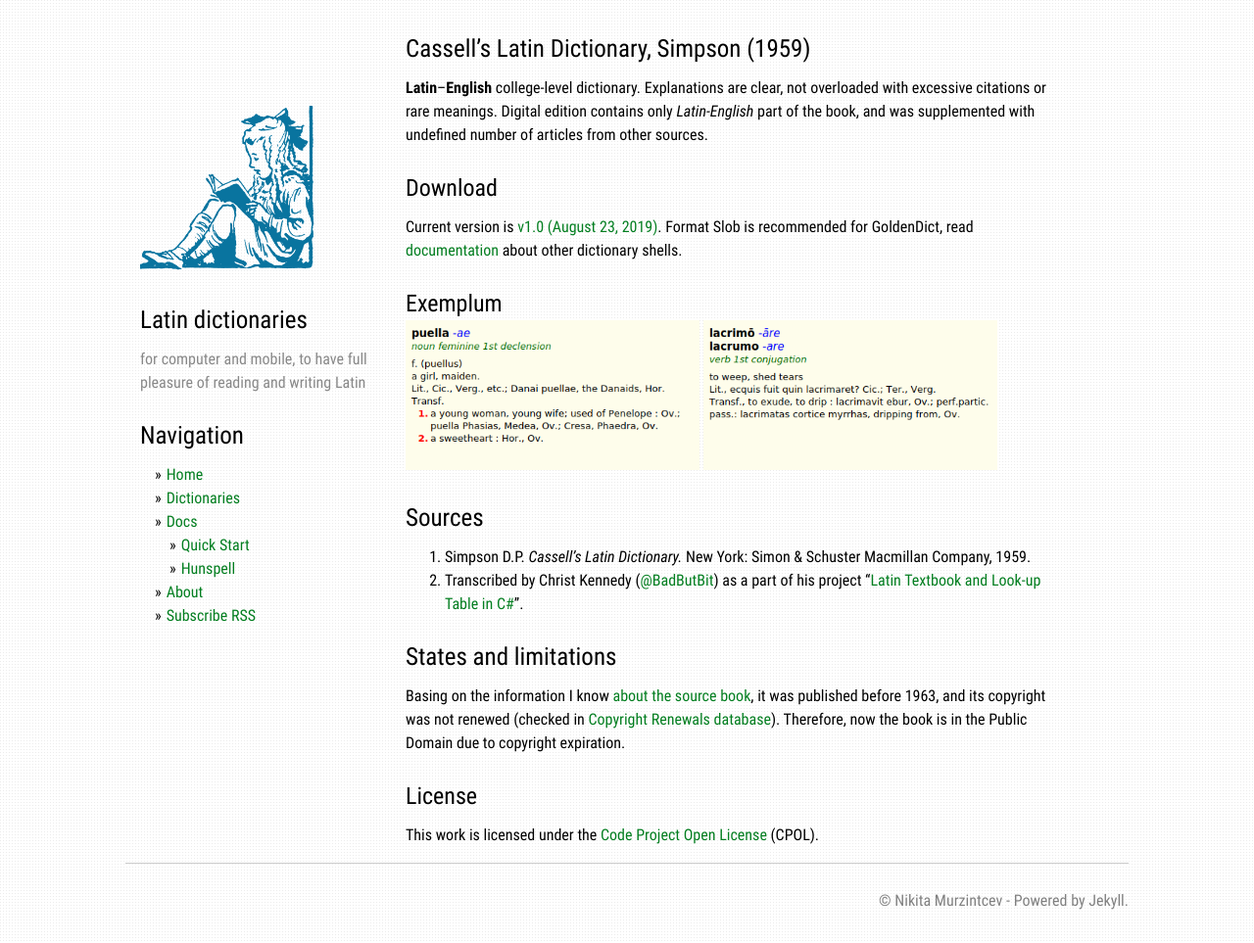
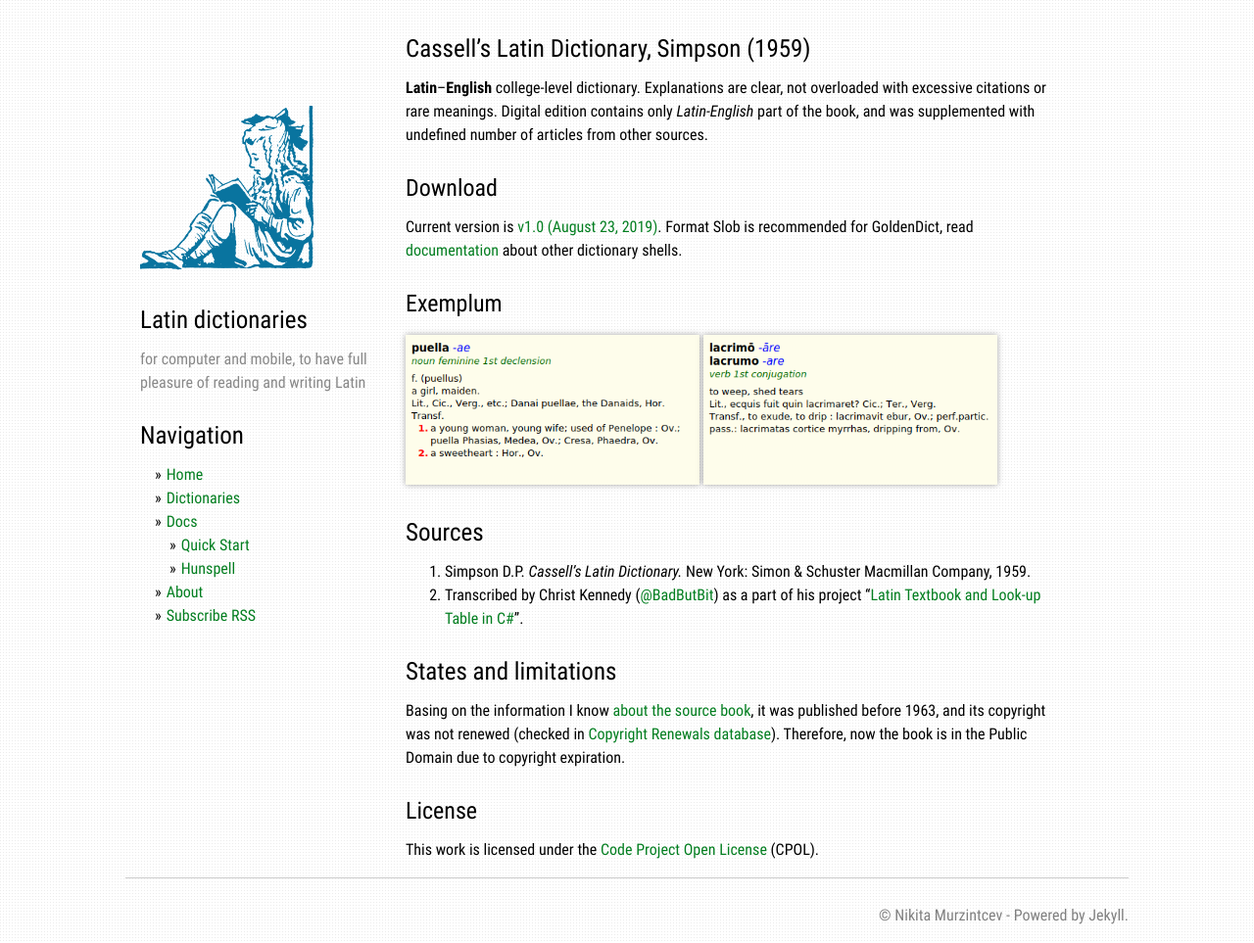
Before and after one commit to nikita-moor/dictionaries, a Jekyll site: the page built from _dictionaries/Simpson1959.md, in a window 1280 px wide. Shown: the whole page at 98% size. Built offline with Jekyll 4.4.1, drawn with Linux system fonts in a browser that asks for light colours.

Commit message:
css: images

```diff
--- a/assets/css/main.css
+++ b/assets/css/main.css
@@ -163,3 +163,8 @@
     margin-top: 0;
     margin-bottom: 0;
 }
+
+img.spotlight {
+  margin-top: 15px;
+  box-shadow: 0 0 6px rgba(132, 132, 132, .75);
+}
```
